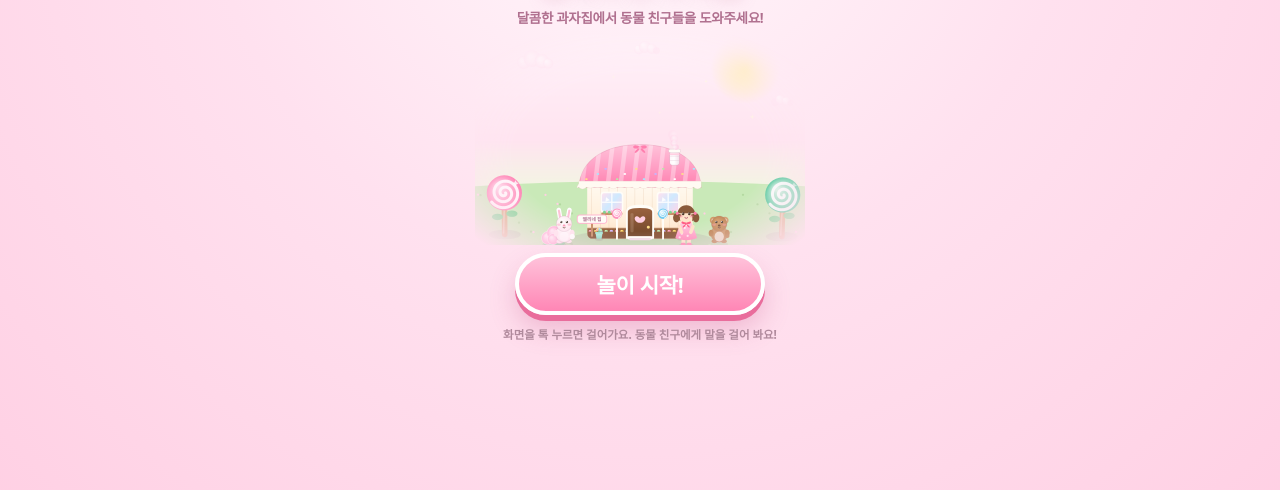
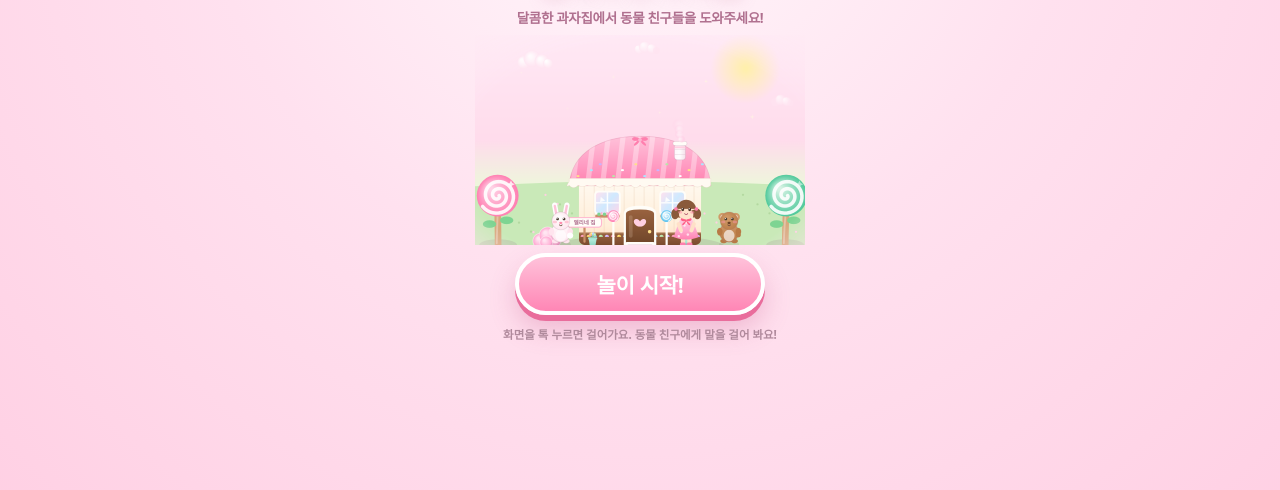
Before and after one commit to duhyunyoung/-, a plain HTML site: page sweet-town/index.html in a window 1280 px wide. Shown: the part 252-742 px from the top of the page. Drawn offline with Linux system fonts and the light colour scheme.

Commit message:
sweet-town: 인트로 그림 크기·색감

```diff
--- a/sweet-town/art.js
+++ b/sweet-town/art.js
@@ -1452,10 +1452,10 @@ window.Art = (function () {
 
   function drawIntroScene(g, w, h, t) {
     var sky = g.createLinearGradient(0, 0, 0, h);
-    sky.addColorStop(0, '#fff2f9');
-    sky.addColorStop(0.5, '#ffe4f0');
-    sky.addColorStop(0.75, '#f2f7e2');
-    sky.addColorStop(1, '#e3f4d8');
+    sky.addColorStop(0, '#ffe9f5');
+    sky.addColorStop(0.5, '#ffdcec');
+    sky.addColorStop(0.72, '#eef7dc');
+    sky.addColorStop(1, '#dcf2cd');
     g.fillStyle = sky;
     g.fillRect(0, 0, w, h);
     // 해
@@ -1494,13 +1494,13 @@ window.Art = (function () {
       g.restore();
     }
 
-    at(w * 0.09, h * 0.95, 1.6, function () { drawLollipopTree(g, 0, 0, 0, t); });
-    at(w * 0.93, h * 0.96, 1.6, function () { drawLollipopTree(g, 0, 0, 1, t); });
-    at(w * 0.24, h * 1.0, 1.2, function () { drawCottonBush(g, 0, 0, 0, t); });
-    at(w * 0.5, h * 0.97, 0.64, function () { drawHouse(g, 0, 0, 1, t); });
-    at(w * 0.27, h * 0.99, 1.35, function () { drawAnimal(g, 'rabbit', 0, 0, 1, t, 'right'); });
-    at(w * 0.74, h * 0.99, 1.35, function () { drawAnimal(g, 'bear', 0, 0, 1, t, 'left'); });
-    at(w * 0.64, h * 1.0, 1.45, function () { drawGirl(g, 0, 0, 1, t, false, 'right'); });
+    at(w * 0.07, h * 1.0, 1.9, function () { drawLollipopTree(g, 0, 0, 0, t); });
+    at(w * 0.94, h * 1.0, 1.9, function () { drawLollipopTree(g, 0, 0, 1, t); });
+    at(w * 0.22, h * 1.02, 1.4, function () { drawCottonBush(g, 0, 0, 0, t); });
+    at(w * 0.5, h * 1.0, 0.74, function () { drawHouse(g, 0, 0, 1, t); });
+    at(w * 0.26, h * 0.99, 1.55, function () { drawAnimal(g, 'rabbit', 0, 0, 1, t, 'right'); });
+    at(w * 0.77, h * 0.99, 1.55, function () { drawAnimal(g, 'bear', 0, 0, 1, t, 'left'); });
+    at(w * 0.64, h * 1.0, 1.65, function () { drawGirl(g, 0, 0, 1, t, false, 'right'); });
 
     // 반짝이
     for (var s = 0; s < 6; s++) {
--- a/sweet-town/index.html
+++ b/sweet-town/index.html
@@ -9,7 +9,7 @@
 <meta name="apple-mobile-web-app-title" content="엘리의 간식 마을">
 <meta name="description" content="사탕 나무와 젤리 연못이 있는 달콤한 간식 마을에서 동물 친구들을 도와주는 2D 놀이">
 <title>엘리의 간식 마을</title>
-<link rel="stylesheet" href="style.css?v=13">
+<link rel="stylesheet" href="style.css?v=14">
 </head>
 <body>
 <div id="app">
@@ -119,8 +119,8 @@
   <div class="toast" id="toast"></div>
 </div>
 
-<script src="art.js?v=13"></script>
-<script src="world.js?v=13"></script>
-<script src="game.js?v=13"></script>
+<script src="art.js?v=14"></script>
+<script src="world.js?v=14"></script>
+<script src="game.js?v=14"></script>
 </body>
 </html>
--- a/sweet-town/style.css
+++ b/sweet-town/style.css
@@ -924,8 +924,8 @@ button {
   height: auto;
   display: block;
   margin: 4px 0 2px;
-  -webkit-mask-image: radial-gradient(ellipse 74% 72% at 50% 56%, #000 52%, transparent 88%);
-  mask-image: radial-gradient(ellipse 74% 72% at 50% 56%, #000 52%, transparent 88%);
+  -webkit-mask-image: radial-gradient(ellipse 80% 82% at 50% 58%, #000 68%, transparent 98%);
+  mask-image: radial-gradient(ellipse 80% 82% at 50% 58%, #000 68%, transparent 98%);
 }
 
 .intro-start {
```
